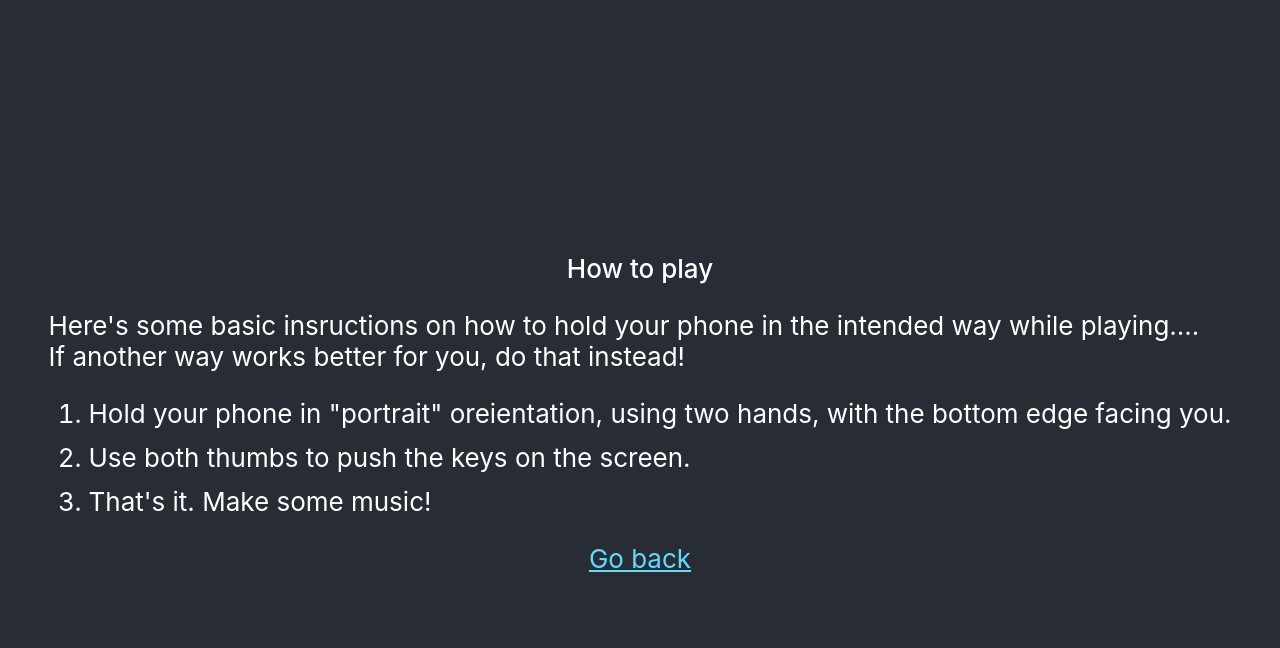
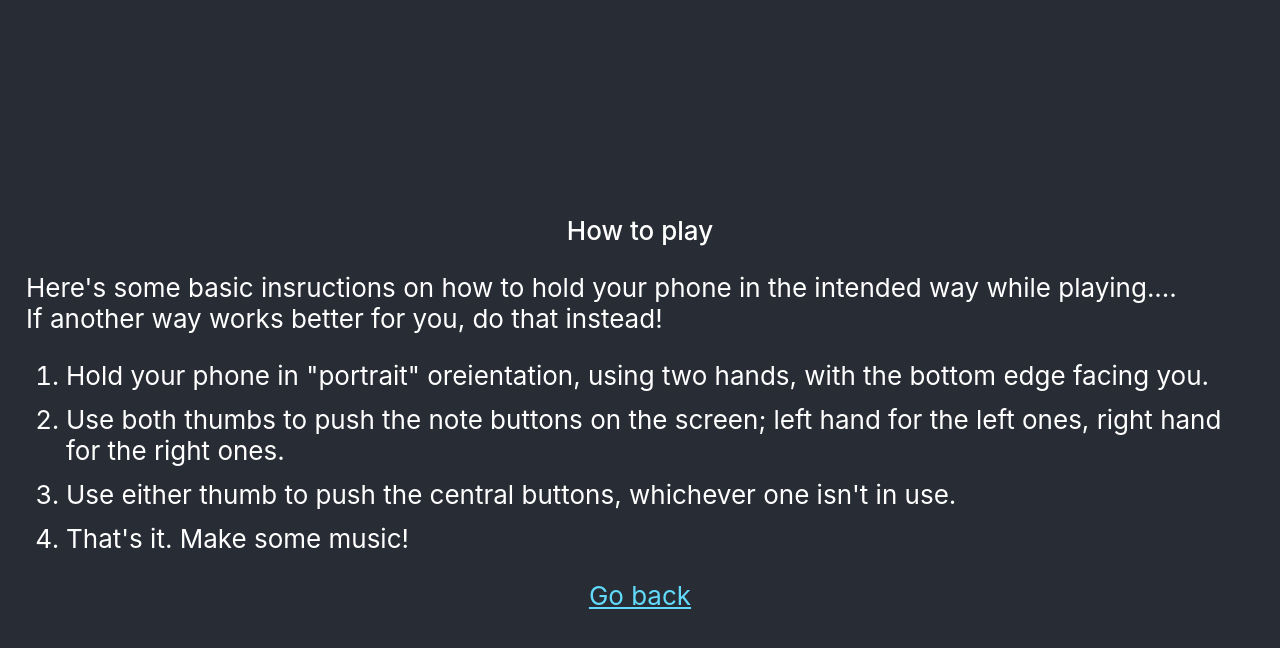
Before and after one commit to FTWinston/Phonestrument, a React (Create React App) app: page / in a window 1280 px wide. Both pictures are taken after a click on the link "Instructions". Shown: the top 648 px of the page. Built offline with nearby package versions, Linux system fonts and the light colour scheme.

Commit message:
Minor help update

```diff
--- a/src/Help.tsx
+++ b/src/Help.tsx
@@ -24,7 +24,8 @@ export class Help extends Component<IProps, {}> {
                     If another way works better for you, do that instead!
                     <ol>
                         <li>Hold your phone in "portrait" oreientation, using two hands, with the bottom edge facing you.</li>
-                        <li>Use both thumbs to push the keys on the screen.</li>
+                        <li>Use both thumbs to push the note buttons on the screen; left hand for the left ones, right hand for the right ones.</li>
+                        <li>Use either thumb to push the central buttons, whichever one isn't in use.</li>
                         <li>That's it. Make some music!</li>
                     </ol>
                 </div>
```
